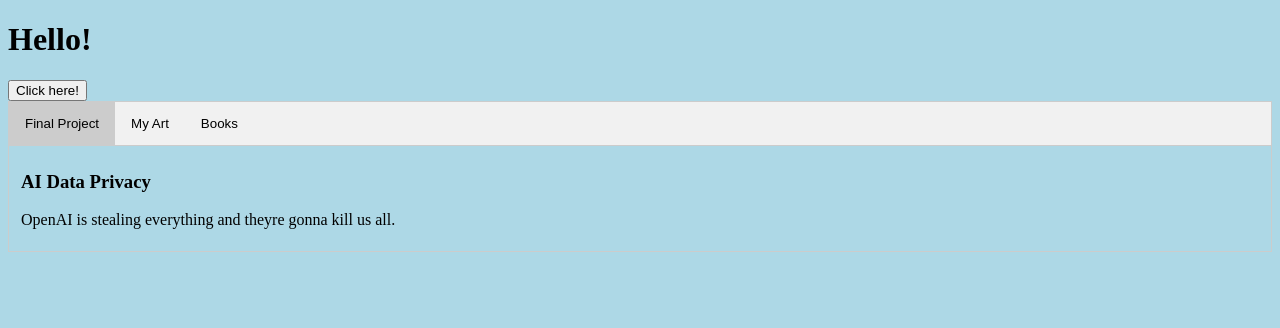
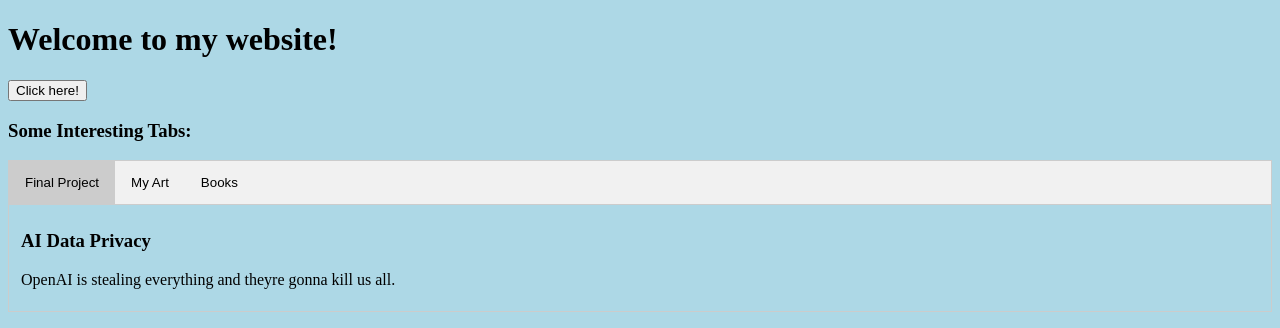
Before and after one commit to evansolid/MyWebsite, a plain HTML site: page index.html in a window 1280 px wide. Drawn offline with Linux system fonts and the light colour scheme.

Commit message:
Update index.html

```diff
--- a/index.html
+++ b/index.html
@@ -5,8 +5,10 @@
 	  <link rel="stylesheet" href = "mystyle.css">
   </head>
   <body>
-    <h1 id="heading">Hello!</h1>
+    <h1 id="heading">Welcome to my website!</h1>
     <button id="myButton">Click here!</button>
+
+	<h3>Some Interesting Tabs:</h3>
 
     <div class="tab">
       <button class="tablinks" onclick="openTab(event, 'Final')" id="defaultOpen">Final Project</button>
```
